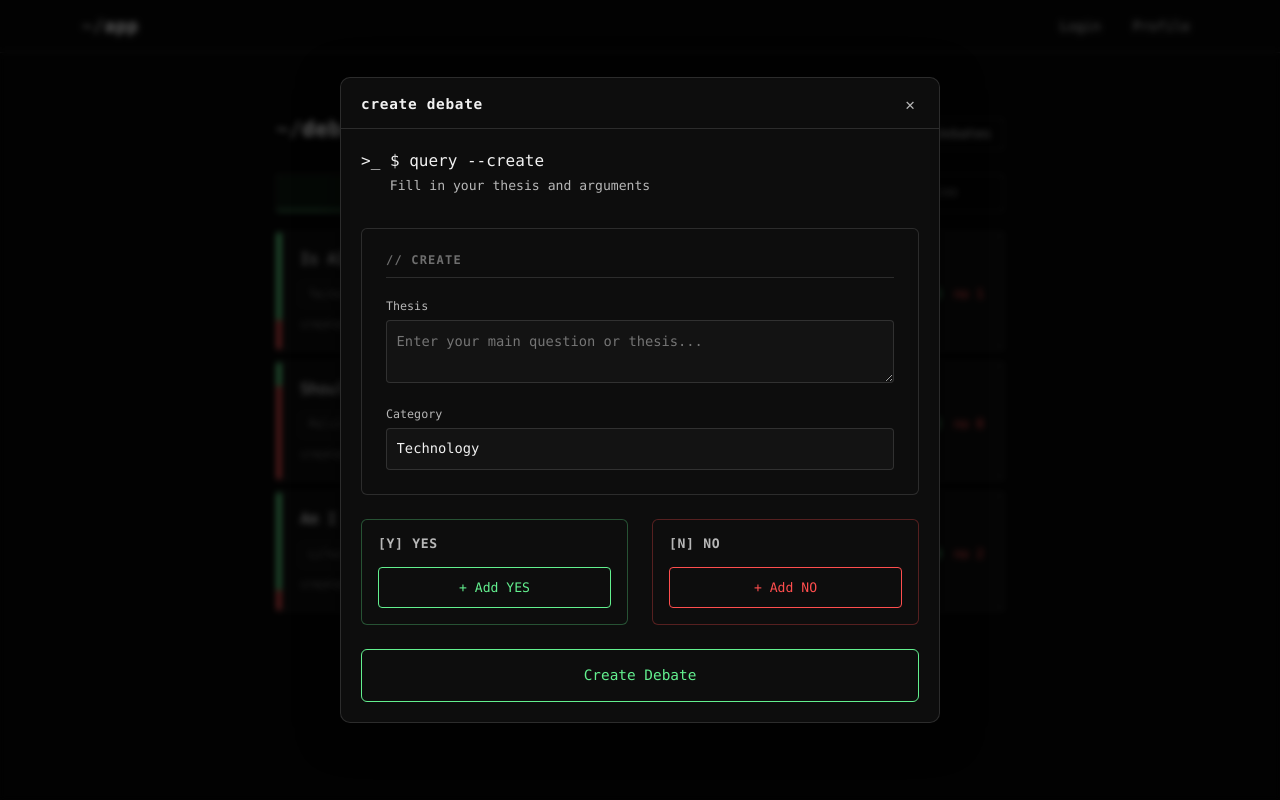
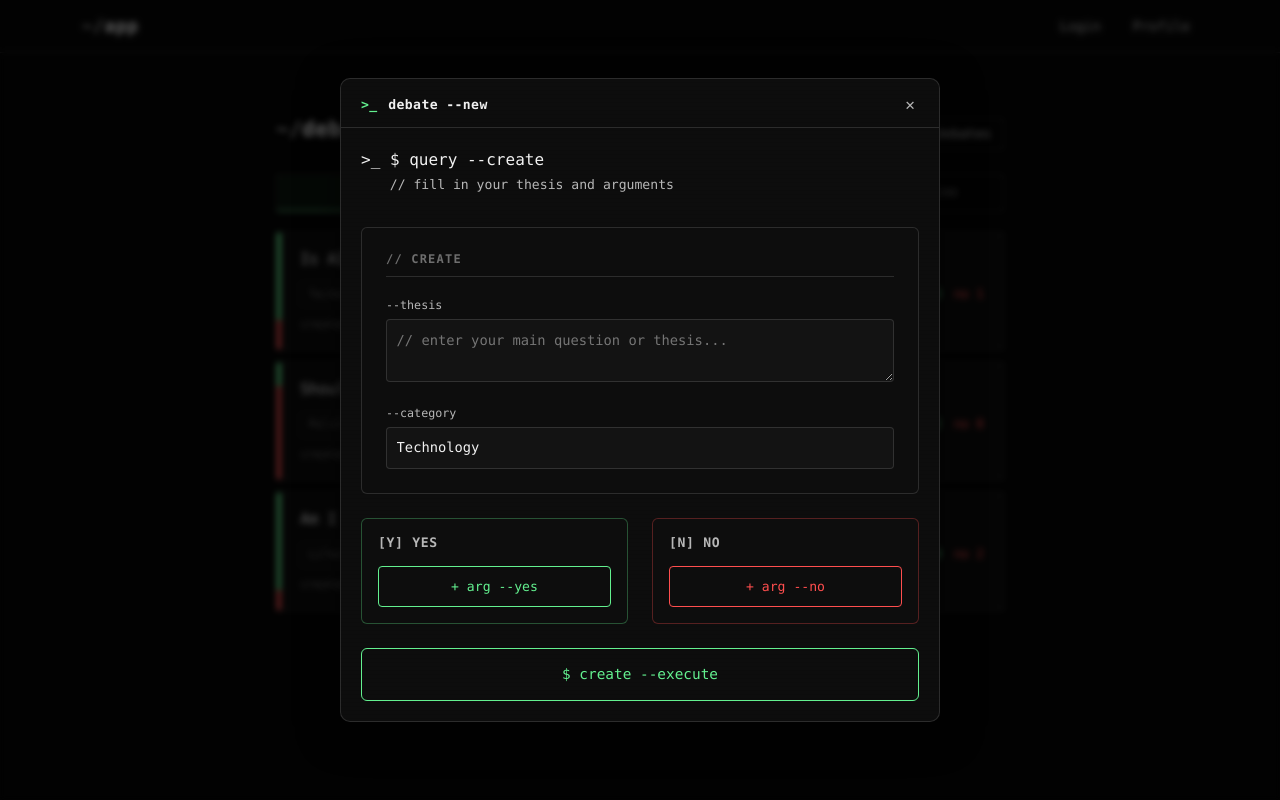
Before and after one commit to ali-fadaee/CITS3403-Group-Project, a Flask app: page / in a window 1280 px wide, after a click on "+ new". Run offline with Flask 3, Linux system fonts and the light colour scheme.

Commit message:
feat: add terminal aesthetic to profile and create modals

```diff
--- a/app/static/css/profile.css
+++ b/app/static/css/profile.css
@@ -366,3 +366,55 @@
   .danger-actions { flex-direction: column; align-items: flex-start; }
   .delete-btn { margin-left: 0; }
 }
+
+/* ── Terminal title bar (shared by profile + create modals) ── */
+.term-titlebar {
+  display: flex;
+  align-items: center;
+  gap: 0.75rem;
+}
+
+.term-cmd {
+  font-size: 0.82rem;
+  font-weight: 600;
+  color: var(--debate-text);
+  letter-spacing: 0.03em;
+}
+
+.term-sym {
+  color: var(--debate-yes);
+  margin-right: 0.15rem;
+}
+
+.term-cursor {
+  display: inline-block;
+  color: var(--debate-text);
+  animation: termBlink 1s step-end infinite;
+  margin-left: 1px;
+}
+
+@keyframes termBlink {
+  0%, 100% { opacity: 1; }
+  50%       { opacity: 0; }
+}
+
+/* ── Scanline + scrollbar (shared by profile + create modals) ── */
+.app-modal-card {
+  background:
+    repeating-linear-gradient(
+      to bottom,
+      transparent,
+      transparent 3px,
+      rgba(0, 0, 0, 0.04) 3px,
+      rgba(0, 0, 0, 0.04) 4px
+    ),
+    var(--debate-panel);
+}
+
+.app-modal-card::-webkit-scrollbar { width: 3px; }
+.app-modal-card::-webkit-scrollbar-track { background: transparent; }
+.app-modal-card::-webkit-scrollbar-thumb {
+  background: var(--debate-border-soft);
+  border-radius: 2px;
+}
+.app-modal-card::-webkit-scrollbar-thumb:hover { background: var(--debate-yes); }
--- a/app/templates/base.html
+++ b/app/templates/base.html
@@ -28,8 +28,8 @@
               </div>
             </div>
             <div class="profile-dropdown-actions">
-              <button class="profile-action-btn" onclick="expandProfileModal()">edit profile</button>
-              <button class="profile-action-btn profile-action-logout">logout</button>
+              <button class="profile-action-btn" onclick="expandProfileModal()">$ edit --profile</button>
+              <button class="profile-action-btn profile-action-logout">$ exit</button>
             </div>
           </div>
         </div>
@@ -47,7 +47,9 @@
   <div class="app-modal" id="profileFullModal">
     <div class="app-modal-card app-modal-card-wide">
       <div class="app-modal-head">
-        <span class="app-modal-title">// user.profile</span>
+        <div class="term-titlebar">
+          <span class="term-cmd"><span class="term-sym">&gt;_</span> user --profile<span class="term-cursor">▋</span></span>
+        </div>
         <button class="app-modal-close" onclick="closeModal('profileFullModal')">✕</button>
       </div>
       <div class="app-modal-body">
@@ -62,25 +64,25 @@
             <div class="identity-fields">
               <div class="field-row">
                 <div class="field">
-                  <label class="field-label">username</label>
-                  <input class="field-input" type="text" value="h4ck3rm1nd" />
+                  <label class="field-label">--username</label>
+                  <input class="field-input" type="text" value="h4ck3rm1nd" placeholder="// set username" />
                 </div>
                 <div class="field">
-                  <label class="field-label">email</label>
-                  <input class="field-input" type="email" value="user@debate.sh" />
+                  <label class="field-label">--email</label>
+                  <input class="field-input" type="email" value="user@debate.sh" placeholder="// set email" />
                 </div>
               </div>
               <div class="field">
-                <label class="field-label">password</label>
+                <label class="field-label">--password</label>
                 <div class="pw-row">
                   <input class="field-input" type="password" value="supersecret" readonly id="passwordField" />
-                  <button class="change-btn" onclick="togglePassword()">change</button>
+                  <button class="change-btn" onclick="togglePassword()">$ change</button>
                 </div>
               </div>
             </div>
           </div>
           <div class="save-row">
-            <button class="save-btn">save changes</button>
+            <button class="save-btn">$ save --apply</button>
           </div>
         </div>
 
@@ -100,7 +102,7 @@
                 <polyline points="16 17 21 12 16 7"/>
                 <line x1="21" y1="12" x2="9" y2="12"/>
               </svg>
-              logout
+              $ exit --session
             </button>
             <button class="delete-btn">
               <svg width="13" height="13" viewBox="0 0 24 24" fill="none" stroke="currentColor" stroke-width="1.8" stroke-linecap="round" stroke-linejoin="round">
@@ -109,7 +111,7 @@
                 <path d="M10 11v6"/><path d="M14 11v6"/>
                 <path d="M9 6V4a1 1 0 0 1 1-1h4a1 1 0 0 1 1 1v2"/>
               </svg>
-              remove account
+              $ rm --account
             </button>
           </div>
           <p class="danger-note">// removing your account is permanent and cannot be undone.</p>
@@ -157,7 +159,9 @@
   <div class="app-modal" id="createModal">
     <div class="app-modal-card app-modal-card-wide">
       <div class="app-modal-head">
-        <span class="app-modal-title">create debate</span>
+        <div class="term-titlebar">
+          <span class="term-cmd"><span class="term-sym">&gt;_</span> debate --new<span class="term-cursor">▋</span></span>
+        </div>
         <button class="app-modal-close" onclick="closeModal('createModal')">✕</button>
       </div>
       <div class="app-modal-body" id="createModalBody">
@@ -167,16 +171,16 @@
             <span class="terminal-symbol">&gt;_</span>
             <span>$ query --create</span>
           </div>
-          <p class="query-sub">Fill in your thesis and arguments</p>
+          <p class="query-sub">// fill in your thesis and arguments</p>
         </section>
 
         <section class="create-header">
           <h2 class="panel-heading">// create</h2>
 
-          <label class="create-label">Thesis</label>
-          <textarea class="create-input" placeholder="Enter your main question or thesis..."></textarea>
+          <label class="create-label">--thesis</label>
+          <textarea class="create-input" placeholder="// enter your main question or thesis..."></textarea>
 
-          <label class="create-label">Category</label>
+          <label class="create-label">--category</label>
           <select class="create-select">
             <option>Technology</option>
             <option>Philosophy</option>
@@ -191,15 +195,15 @@
         <section class="create-table">
           <div class="create-column yes-col">
             <h3 class="col-title">[Y] YES</h3>
-            <button class="add-btn yes-add">+ Add YES</button>
+            <button class="add-btn yes-add">+ arg --yes</button>
           </div>
           <div class="create-column no-col">
             <h3 class="col-title">[N] NO</h3>
-            <button class="add-btn no-add">+ Add NO</button>
+            <button class="add-btn no-add">+ arg --no</button>
           </div>
         </section>
 
-        <button class="create-final-btn">Create Debate</button>
+        <button class="create-final-btn">$ create --execute</button>
 
       </div>
     </div>
```
